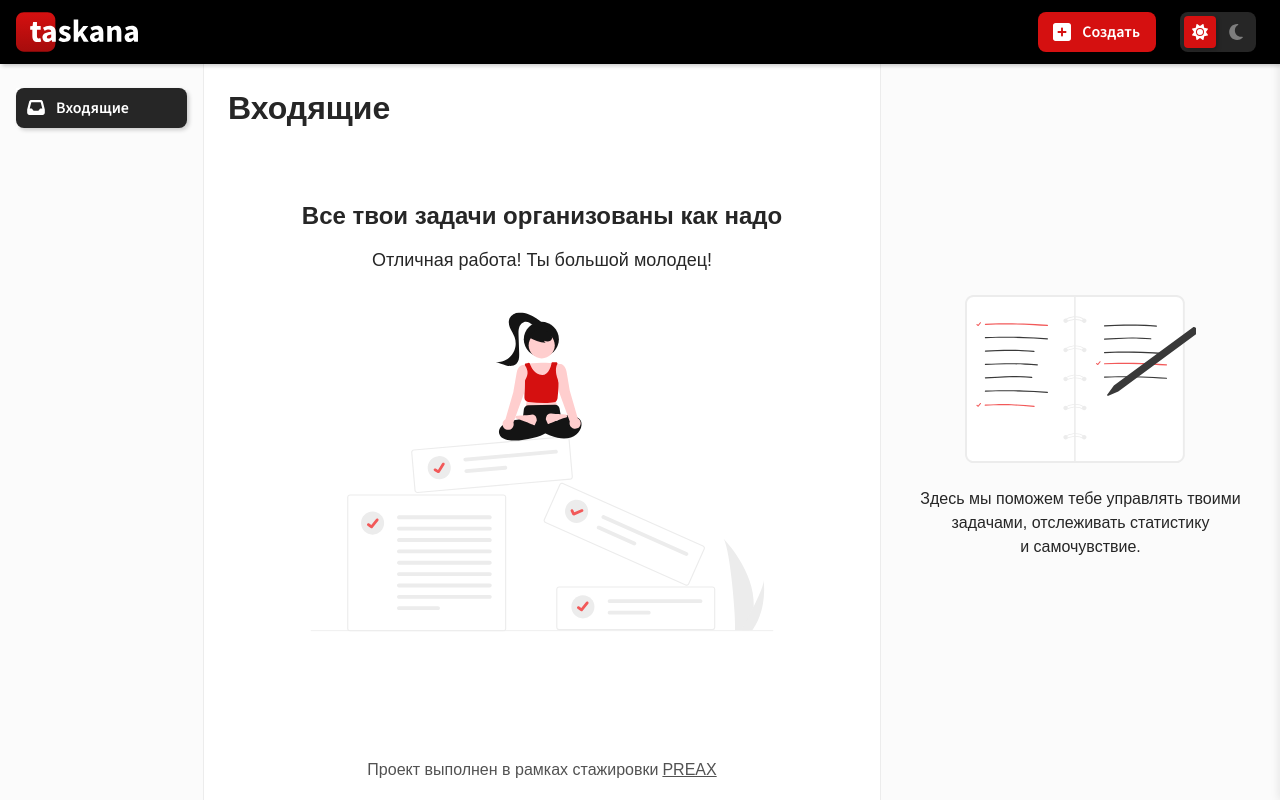
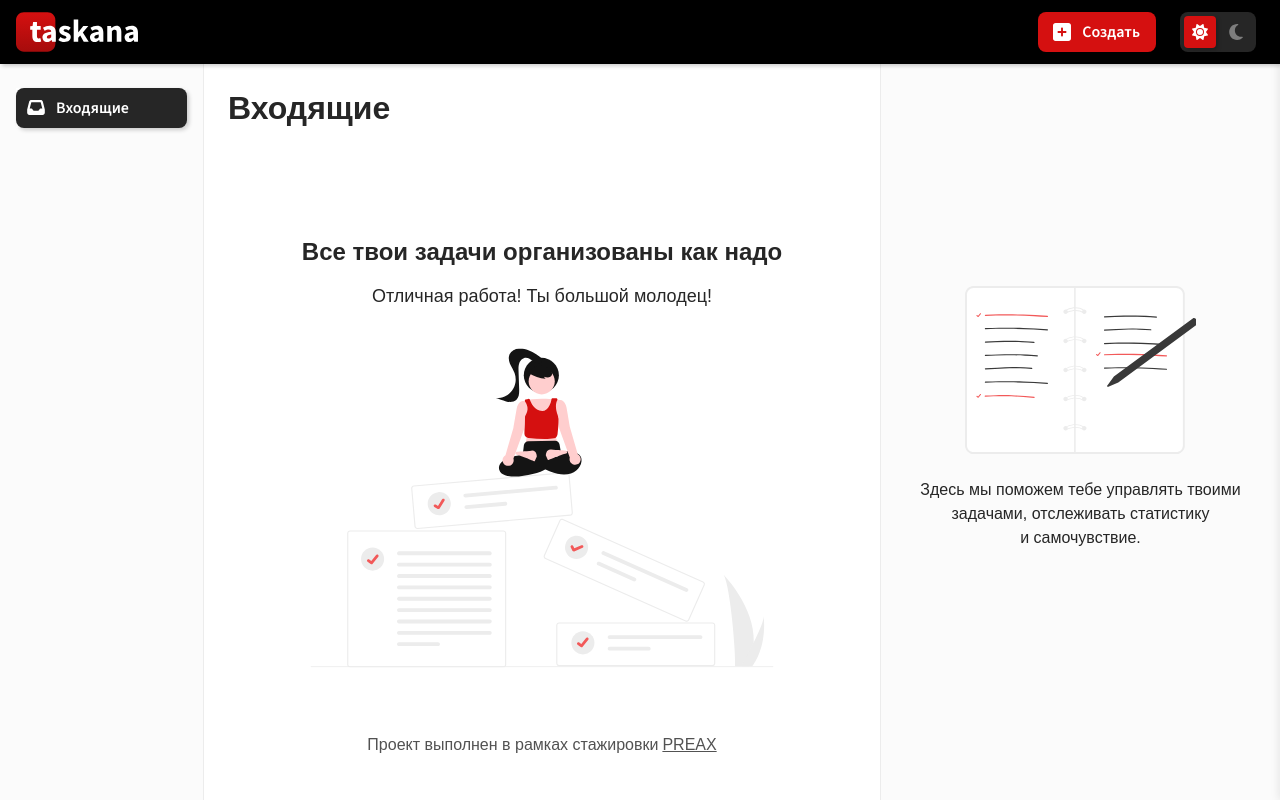
Before and after one commit to VitalGa/TaskanaApp, a React (Vite) app: page / in a window 1280 px wide. Built offline with nearby package versions, Linux system fonts and the light colour scheme; a web font is replaced by a local one.

Commit message:
fixing by PP

```diff
--- a/src/components/footer/footer.module.css
+++ b/src/components/footer/footer.module.css
@@ -3,6 +3,7 @@
   background-color: var(--footer-background);
   padding: var(--footer-padding);
   margin-top: auto;
+  margin-bottom: 25px;
   transition: background-color var(--transition-theme), color var(--transition-theme);
 }
 
--- a/src/components/statistic/statistic.module.css
+++ b/src/components/statistic/statistic.module.css
@@ -1,5 +1,6 @@
 .statistic__figure {
   gap: var(--spacing-lg);
+  margin-bottom: 18px;
 }
 
 .statistic__text {
--- a/src/components/taskList/taskList.module.css
+++ b/src/components/taskList/taskList.module.css
@@ -7,7 +7,7 @@
   z-index: 1;
   gap: calc(var(--spacing-xl) + var(--tasklist-gap-additional));
   flex: 1;
-  padding-top: var(--spacing-2xl);
+  padding-top: 84px;
 }
 
 @media (min-width: 100rem) {
--- a/src/containers/mainContainer/mainContainer.module.css
+++ b/src/containers/mainContainer/mainContainer.module.css
@@ -2,7 +2,7 @@
   position: relative;
   overflow-y: auto;
   overflow-x: hidden;
-  margin-bottom: var(--spacing-lg);
+  /* margin-bottom: var(--spacing-lg); */
   height: 100%;
   display: flex;
   flex-direction: column;
```
